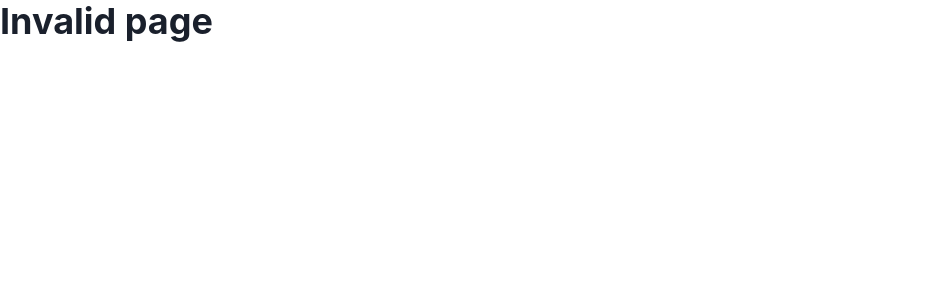
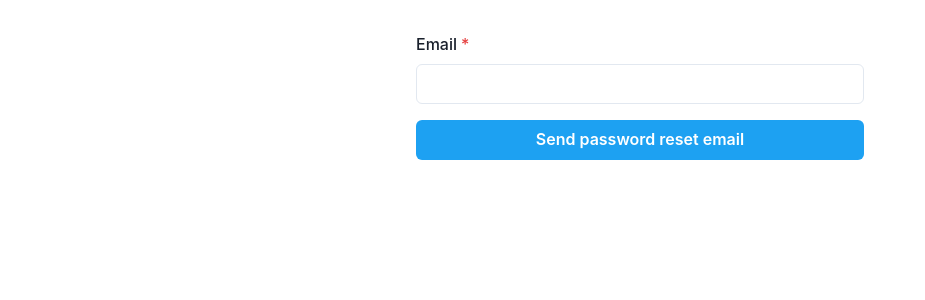
Before and after one commit to alexbushi/mock-twitter, a React (Create React App) app: page /reset in a window 1280 px wide. Before the commit this address had no page. Shown: the top 300 px of the page, without its empty margins (0-925 px from the left). Built offline with nearby package versions, Linux system fonts and the light colour scheme.

Commit message:
added password reset

```diff
--- a/src/pages/LoginPage.tsx
+++ b/src/pages/LoginPage.tsx
@@ -68,6 +68,17 @@ const Login = () => {
               Create an account
             </Button>
           </Link>
+
+          <Link to="/reset">
+            <Button
+              colorScheme="gray"
+              type="submit"
+              width="100%"
+              variant="ghost"
+            >
+              Forgot password?
+            </Button>
+          </Link>
         </Stack>
       </form>
     </Box>
--- /dev/null
+++ b/src/pages/ResetPasswordPage.tsx
@@ -0,0 +1,39 @@
+import { useState } from "react";
+import { sendPasswordReset } from "../firebase";
+import {
+  Box,
+  Button,
+  FormControl,
+  FormLabel,
+  Input,
+  Stack,
+} from "@chakra-ui/react";
+
+const ResetPasswordPage = () => {
+  const [email, setEmail] = useState("");
+
+  return (
+    <Box maxW="md" mx="auto" mt="8">
+      <Stack spacing="4">
+        <FormControl isRequired>
+          <FormLabel>Email</FormLabel>
+          <Input
+            type="text"
+            value={email}
+            onChange={(event) => setEmail(event.target.value)}
+          />
+        </FormControl>
+
+        <Button
+          colorScheme="twitter"
+          type="submit"
+          onClick={() => sendPasswordReset(email)}
+        >
+          Send password reset email
+        </Button>
+      </Stack>
+    </Box>
+  );
+};
+
+export default ResetPasswordPage;
--- a/src/routes.tsx
+++ b/src/routes.tsx
@@ -6,6 +6,7 @@ import RegistrationPage from "./pages/RegistrationPage";
 import ProfilePage from "./pages/ProfilePage";
 import MainList from "./components/MainList";
 import ErrorPage from "./pages/ErrorPage";
+import ResetPasswordPage from "./pages/ResetPasswordPage";
 
 const router = createBrowserRouter([
   {
@@ -25,6 +26,7 @@ const router = createBrowserRouter([
 
   { path: "/login", element: <LoginPage /> },
   { path: "/registration", element: <RegistrationPage /> },
+  { path: "/reset", element: <ResetPasswordPage /> },
 ]);
 
 export default router;
```
